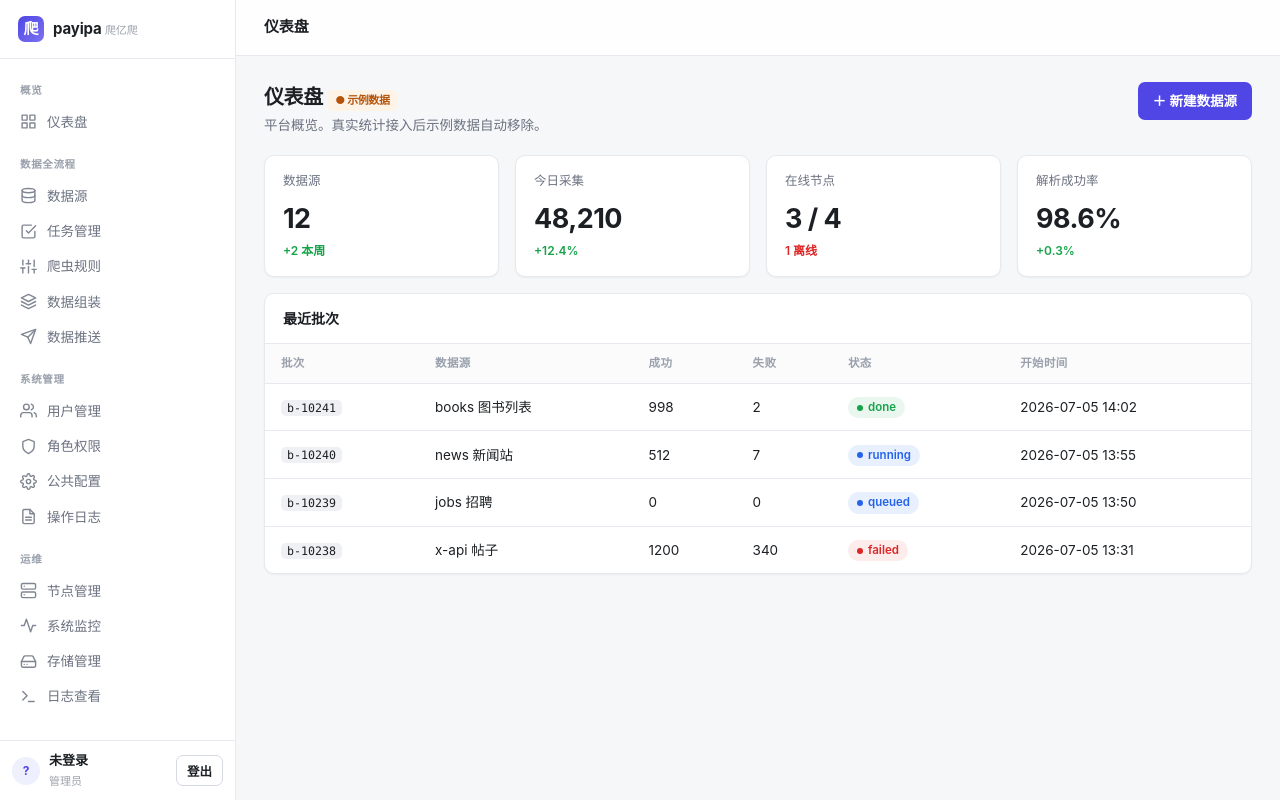
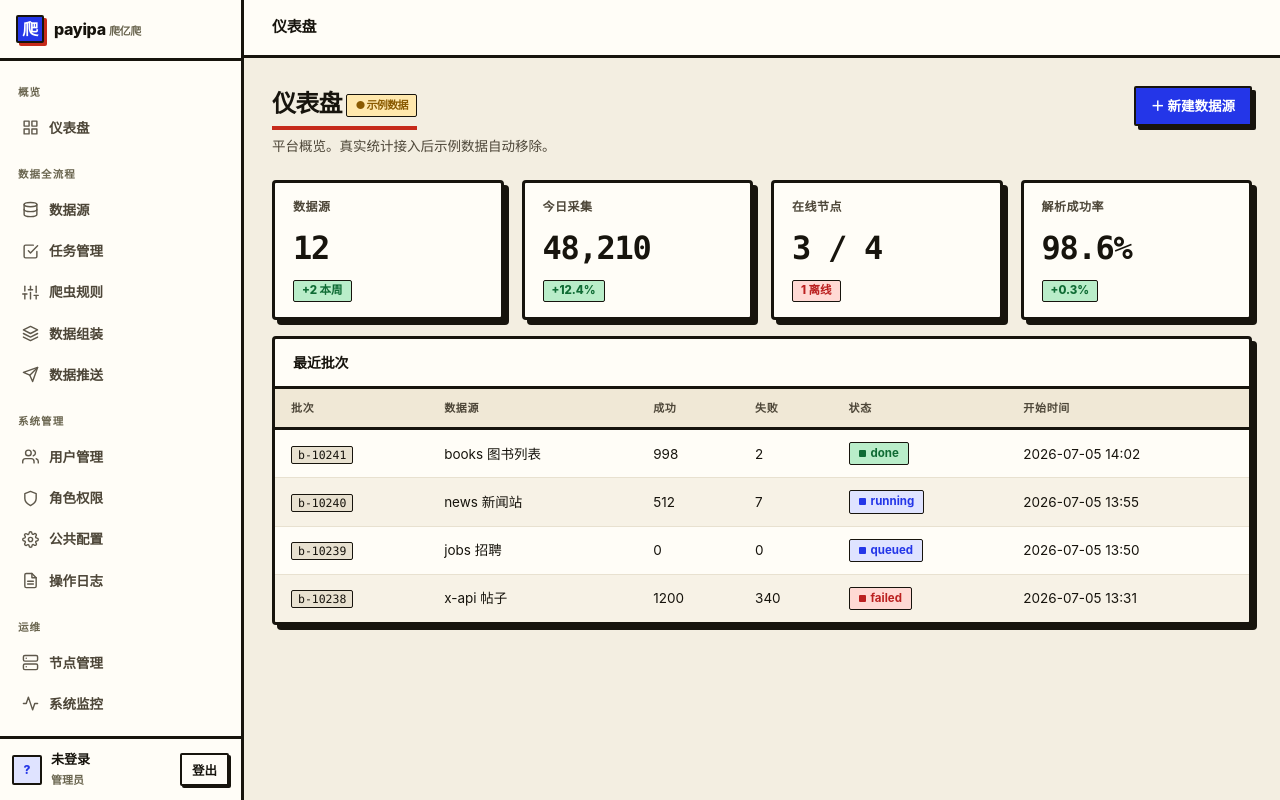
Before and after one commit to yuanqimanong/payipa, a FastAPI app: template apps/server/src/pyp_server/templates/dashboard.html in a window 1280 px wide. Run offline with FastAPI, Linux system fonts and the light colour scheme; the template is opened without the code that fills it, so the values that code supplies are empty; parts of the project's set-up code (start-up, migrations or seed data) failed here and were passed over.

Commit message:
frontend: neobrutalist "Ink & Cobalt" redesign of the design system
Reworks the shared design system (static/app.css) from the restrained modern-SaaS look
into an original neobrutalist identity — thick 3px ink borders, hard zero-blur offset
shadows, flat saturated fills (no gradients), heavy 800-weight headings, mono numerals,
and tactile buttons that physically press (translate into the shadow on :active). Because
every page shares these classes, the one file re-skins the whole app; CSS variable NAMES
are preserved so inline template styles + the Tabulator overrides keep working.

Identity: warm cream paper canvas, near-black warm ink for all structure, a single electric
cobalt accent (the system deliberately has exactly one blue — --blue collapses into --accent),
and red used only as spot ink (the 爬 brand mark's riso-misregistration offset + a red
underline under each page title + danger/error). Chosen via a 4-direction design panel
(acid-pop / ink-accent / print-registration / candy-brutalist) judged on fidelity, beauty,
cohesion, contrast, fit — ink-accent won (46 vs ~40), then grafted with deeper shadows,
bordered KPI delta pills, table zebra + accent-weak hover, layered focus rings, squared
badges/dots, and the misregistration brand mark. Original work in the general neobrutalist
style — not copied from any library. Kept single-theme (warm-paper light) by design, and
system-font by build constraint (no build step, CSP blocks webfonts). All fg/bg pairs AA.

- static/app.css: full token + component rewrite (all existing selectors preserved).
- templates/data.html: Tabulator overrides matched to the style (3px ink header, bold
  uppercase headers, zebra, accent-weak row hover, cobalt active pager).

Verified: server renders /login 200 + /static/app.css 200 with the new system; no template
breakage. Preview artifact shared separately.

Co-Authored-By: Claude Opus 4.8 <noreply@anthropic.com>

```diff
--- a/apps/server/src/pyp_server/static/app.css
+++ b/apps/server/src/pyp_server/static/app.css
@@ -1,29 +1,35 @@
-/* payipa 设计系统 —— 干净、克制、现代（Linear/Vercel/JP·KR SaaS 审美）。无外部依赖。 */
+/* payipa 设计系统 —— 新粗野主义「墨与钴蓝」(Ink & Cobalt)。
+   暖米白纸感画布 · 纯墨黑描边与字重 · 唯一电光钴蓝作强调 · 红色仅作点墨(品牌错位/标题下划/危险/报错)。
+   硬偏移阴影零模糊、零渐变、无外部依赖(仅系统字体)。按压即陷、边厚色平、数字走等宽——生猛但仍适合密集数据台。 */
 :root {
-  --bg: #f6f7f9;
-  --surface: #ffffff;
-  --surface-2: #fbfbfc;
-  --border: #e7e9ee;
-  --border-strong: #d5d9e0;
-  --text: #1c2024;
-  --text-muted: #6b7280;
-  --text-faint: #9aa1ac;
-  --accent: #4f46e5;
-  --accent-weak: #eef0fe;
-  --accent-hover: #4338ca;
-  --green: #16a34a; --green-bg: #e9f7ef;
-  --amber: #b45309; --amber-bg: #fdf3e7;
-  --red: #dc2626; --red-bg: #fdecec;
-  --blue: #2563eb; --blue-bg: #e8f0fe;
-  --gray-bg: #eef0f3;
-  --radius: 10px;
-  --radius-sm: 7px;
-  --shadow-sm: 0 1px 2px rgba(16, 24, 40, 0.05);
-  --shadow: 0 1px 3px rgba(16, 24, 40, 0.08), 0 1px 2px rgba(16, 24, 40, 0.04);
-  --sidebar-w: 236px;
-  --topbar-h: 56px;
+  --ink: #17140d;                        /* 结构墨色：所有描边 + 所有硬阴影 */
+  --bg: #f3eee1;                         /* 暖奶油画布（纸感） */
+  --surface: #fffdf7;                    /* 暖白卡面 */
+  --surface-2: #f0e8d6;                  /* 表头 / 斑马 / 悬停暖调 */
+  --border: #17140d;                     /* 标准墨边 */
+  --border-strong: #000000;              /* 极致墨边（输入框） */
+  --text: #17140d;                       /* 近黑正文（对纸 15.9:1） */
+  --text-muted: #4d4638;                 /* 暖褐次级文字 */
+  --text-faint: #6b6650;                 /* 暖灰辅助 / 标签 */
+  --accent: #2436e8;                     /* 唯一强调：电光钴蓝 */
+  --accent-weak: #dfe3ff;                /* 钴蓝浅晕：焦点环 / 头像底 / 行悬停 */
+  --accent-hover: #1b28c4;               /* 钴蓝加深 */
+  --red-ink: #c62a1a;                    /* 点墨红：品牌错位 + 标题下划（非语义红，专供仪式感） */
+  --green: #0f6b34; --green-bg: #b9edc9;
+  --amber: #8a5a00; --amber-bg: #ffe8ad;
+  --red: #bb2020;   --red-bg: #ffd9d4;
+  --blue: #2436e8;  --blue-bg: #dfe3ff;  /* 语义蓝复用强调色，守住「系统只有一种蓝」 */
+  --gray-bg: #e8e1d0;
+  --radius: 4px;
+  --radius-sm: 2px;
+  --shadow-sm: 2px 2px 0 var(--ink);     /* 硬偏移、零模糊 */
+  --shadow: 4px 4px 0 var(--ink);        /* 交互件静止态 */
+  --shadow-lg: 5px 5px 0 var(--ink);     /* 卡片 / 统计块：更深，压过参考实现 */
+  --sidebar-w: 244px;
+  --topbar-h: 58px;
   --font: -apple-system, BlinkMacSystemFont, "Segoe UI", "PingFang SC", "Hiragino Sans GB",
     "Microsoft YaHei", Roboto, Helvetica, Arial, sans-serif;
+  --mono: "SF Mono", "JetBrains Mono", "Cascadia Code", Consolas, monospace;
 }
 
 * { box-sizing: border-box; }
@@ -36,124 +42,148 @@ body {
   line-height: 1.5;
   -webkit-font-smoothing: antialiased;
 }
-a { color: var(--accent); text-decoration: none; }
-a:hover { color: var(--accent-hover); }
-code { background: var(--gray-bg); padding: 1px 6px; border-radius: 5px; font-size: 0.86em;
-  font-family: "SF Mono", "JetBrains Mono", Consolas, monospace; }
+::selection { background: var(--accent); color: #fff; }
+a { color: var(--accent); text-decoration: none; font-weight: 600; }
+a:hover { color: var(--accent-hover); text-decoration: underline; text-underline-offset: 2px; }
+a:focus-visible { outline: 2px solid var(--accent); outline-offset: 2px; border-radius: 1px; }
+code { background: var(--gray-bg); padding: 1px 6px; border: 1.5px solid var(--ink); border-radius: var(--radius-sm);
+  font-size: 0.85em; font-family: var(--mono); }
 
 /* ── 布局：侧栏 + 主区 ─────────────────────────────────────────── */
 .layout { display: flex; min-height: 100vh; }
 .sidebar {
   width: var(--sidebar-w); flex-shrink: 0; background: var(--surface);
-  border-right: 1px solid var(--border); display: flex; flex-direction: column;
+  border-right: 3px solid var(--ink); display: flex; flex-direction: column;
   position: sticky; top: 0; height: 100vh;
 }
-.brand { display: flex; align-items: center; gap: 9px; padding: 16px 18px; font-weight: 700;
-  font-size: 15px; letter-spacing: -0.01em; border-bottom: 1px solid var(--border); }
-.brand .logo { width: 26px; height: 26px; border-radius: 7px;
-  background: linear-gradient(135deg, var(--accent), #7c72f0); color: #fff; display: grid;
-  place-items: center; font-size: 15px; }
-.brand small { color: var(--text-faint); font-weight: 500; font-size: 11px; }
+.brand { display: flex; align-items: center; gap: 10px; padding: 15px 16px; font-weight: 800;
+  font-size: 16px; letter-spacing: -0.02em; border-bottom: 3px solid var(--ink); }
+/* 品牌标「爬」= 双版错位（riso misregistration）：钴蓝版在上，红版硬偏移在后，模拟套印错位 */
+.brand .logo { width: 28px; height: 28px; border-radius: var(--radius-sm); background: var(--accent);
+  color: #fff; display: grid; place-items: center; font-size: 16px; font-weight: 800;
+  border: 2px solid var(--ink); box-shadow: 3px 3px 0 var(--red-ink); }
+.brand small { color: var(--text-faint); font-weight: 600; font-size: 11px; }
 .nav { flex: 1; overflow-y: auto; padding: 12px 10px; }
-.nav-group { margin-bottom: 6px; }
-.nav-group-label { padding: 12px 10px 5px; font-size: 10.5px; font-weight: 600; letter-spacing: 0.06em;
+.nav-group { margin-bottom: 8px; }
+.nav-group-label { padding: 12px 8px 5px; font-size: 10.5px; font-weight: 800; letter-spacing: 0.1em;
   color: var(--text-faint); text-transform: uppercase; }
 .nav-item { display: flex; align-items: center; gap: 10px; padding: 7px 10px; border-radius: var(--radius-sm);
-  color: var(--text-muted); font-weight: 500; font-size: 13.5px; margin: 1px 0; transition: background .12s, color .12s; }
-.nav-item:hover { background: var(--surface-2); color: var(--text); }
-.nav-item.active { background: var(--accent-weak); color: var(--accent); font-weight: 600; }
-.nav-item .ic { width: 17px; height: 17px; flex-shrink: 0; opacity: .85; }
+  color: var(--text-muted); font-weight: 600; font-size: 13.5px; margin: 3px 0;
+  border: 2px solid transparent; transition: transform .1s, background .1s, border-color .1s, box-shadow .1s; }
+.nav-item:hover { background: var(--surface-2); color: var(--text); border-color: var(--ink); }
+.nav-item.active { background: var(--accent); color: #fff; border-color: var(--ink); font-weight: 700;
+  box-shadow: var(--shadow-sm); }
+.nav-item:focus-visible { outline: none; border-color: var(--ink); box-shadow: 0 0 0 3px var(--accent-weak); }
+.nav-item .ic { width: 17px; height: 17px; flex-shrink: 0; opacity: .9; }
 .nav-item.active .ic { opacity: 1; }
-.sidebar-foot { border-top: 1px solid var(--border); padding: 10px 12px; display: flex;
+.sidebar-foot { border-top: 3px solid var(--ink); padding: 11px 12px; display: flex;
   align-items: center; gap: 9px; font-size: 13px; }
-.avatar { width: 28px; height: 28px; border-radius: 50%; background: var(--accent-weak); color: var(--accent);
-  display: grid; place-items: center; font-weight: 700; font-size: 12px; flex-shrink: 0; }
+.avatar { width: 30px; height: 30px; border-radius: var(--radius-sm); background: var(--accent-weak);
+  color: var(--accent); display: grid; place-items: center; font-weight: 800; font-size: 12px;
+  flex-shrink: 0; border: 2px solid var(--ink); }
 .sidebar-foot .who { flex: 1; overflow: hidden; }
-.sidebar-foot .who b { display: block; font-weight: 600; font-size: 13px; }
-.sidebar-foot .who span { color: var(--text-faint); font-size: 11px; }
+.sidebar-foot .who b { display: block; font-weight: 700; font-size: 13px; }
+.sidebar-foot .who span { color: var(--text-faint); font-size: 11px; font-weight: 600; }
 
 .main { flex: 1; min-width: 0; display: flex; flex-direction: column; }
-.topbar { height: var(--topbar-h); background: rgba(255,255,255,.85); backdrop-filter: blur(8px);
-  border-bottom: 1px solid var(--border); display: flex; align-items: center; gap: 12px;
-  padding: 0 28px; position: sticky; top: 0; z-index: 10; }
-.topbar h1 { font-size: 15px; font-weight: 650; margin: 0; letter-spacing: -0.01em; }
-.topbar .crumb { color: var(--text-faint); font-size: 13px; }
+.topbar { height: var(--topbar-h); background: var(--surface); border-bottom: 3px solid var(--ink);
+  display: flex; align-items: center; gap: 12px; padding: 0 28px; position: sticky; top: 0; z-index: 10; }
+.topbar h1 { font-size: 15px; font-weight: 800; margin: 0; letter-spacing: -0.02em; }
+.topbar .crumb { color: var(--text-faint); font-size: 13px; font-weight: 600; }
 .topbar .spacer { flex: 1; }
-.content { padding: 26px 28px 48px; max-width: 1240px; width: 100%; }
+.content { padding: 28px; max-width: 1240px; width: 100%; }
 
 /* ── 页头 ──────────────────────────────────────────────────────── */
-.page-head { display: flex; align-items: flex-start; gap: 16px; margin-bottom: 20px; }
+.page-head { display: flex; align-items: flex-start; gap: 16px; margin-bottom: 24px; }
 .page-head .titles { flex: 1; }
-.page-head h2 { margin: 0 0 3px; font-size: 20px; font-weight: 680; letter-spacing: -0.02em; }
+/* 标题下点墨红线：每页一次、别处不用，读作刻意的点墨，非第二主题色 */
+.page-head h2 { margin: 0 0 6px; font-size: 24px; font-weight: 800; letter-spacing: -0.03em;
+  display: inline-block; border-bottom: 4px solid var(--red-ink); padding-bottom: 4px; }
 .page-head p { margin: 0; color: var(--text-muted); font-size: 13.5px; }
-.page-head .actions { display: flex; gap: 8px; }
+.page-head .actions { display: flex; gap: 10px; }
 
 /* ── 卡片 / 统计 ───────────────────────────────────────────────── */
-.card { background: var(--surface); border: 1px solid var(--border); border-radius: var(--radius);
-  box-shadow: var(--shadow-sm); }
+.card { background: var(--surface); border: 3px solid var(--ink); border-radius: var(--radius);
+  box-shadow: var(--shadow-lg); }
 .card-pad { padding: 18px 20px; }
-.card-head { padding: 14px 18px; border-bottom: 1px solid var(--border); font-weight: 620; font-size: 14px; }
-.grid { display: grid; gap: 16px; }
+.card-head { padding: 13px 18px; border-bottom: 3px solid var(--ink); font-weight: 800; font-size: 14px;
+  letter-spacing: -0.01em; }
+.grid { display: grid; gap: 18px; }
 .grid.cols-4 { grid-template-columns: repeat(4, 1fr); }
 .grid.cols-3 { grid-template-columns: repeat(3, 1fr); }
 .grid.cols-2 { grid-template-columns: repeat(2, 1fr); }
 @media (max-width: 1080px) { .grid.cols-4 { grid-template-columns: repeat(2, 1fr); } }
 @media (max-width: 720px) { .grid.cols-4, .grid.cols-3, .grid.cols-2 { grid-template-columns: 1fr; } }
-.stat { background: var(--surface); border: 1px solid var(--border); border-radius: var(--radius);
-  padding: 16px 18px; box-shadow: var(--shadow-sm); }
-.stat .k { color: var(--text-muted); font-size: 12.5px; font-weight: 550; display: flex; align-items: center; gap: 7px; }
-.stat .k .ic { width: 15px; height: 15px; opacity: .7; }
-.stat .v { font-size: 27px; font-weight: 700; letter-spacing: -0.02em; margin: 8px 0 2px; }
-.stat .d { font-size: 12px; font-weight: 600; }
-.stat .d.up { color: var(--green); } .stat .d.down { color: var(--red); } .stat .d.flat { color: var(--text-faint); }
+.stat { background: var(--surface); border: 3px solid var(--ink); border-radius: var(--radius);
+  padding: 15px 18px; box-shadow: var(--shadow-lg); transition: transform .1s, box-shadow .1s; }
+.stat:hover { transform: translate(-2px, -2px); box-shadow: 7px 7px 0 var(--ink); }
+.stat .k { color: var(--text-muted); font-size: 12px; font-weight: 700; text-transform: uppercase;
+  letter-spacing: 0.04em; display: flex; align-items: center; gap: 7px; }
+.stat .k .ic { width: 15px; height: 15px; opacity: .8; }
+.stat .v { font-size: 32px; font-weight: 800; letter-spacing: -0.04em; margin: 8px 0 6px; font-family: var(--mono); }
+/* 增量走带边药丸块（比纯彩字更生猛、更好扫读） */
+.stat .d { display: inline-flex; align-items: center; font-size: 11.5px; font-weight: 800; padding: 1px 8px;
+  border: 1.5px solid var(--ink); border-radius: var(--radius-sm); background: var(--gray-bg); color: var(--text-muted); }
+.stat .d.up { background: var(--green-bg); color: var(--green); }
+.stat .d.down { background: var(--red-bg); color: var(--red); }
+.stat .d.flat { background: var(--gray-bg); color: var(--text-faint); }
 
 /* ── 表格 ──────────────────────────────────────────────────────── */
 .table-wrap { overflow-x: auto; }
 table.tbl { width: 100%; border-collapse: collapse; }
-table.tbl th { text-align: left; font-size: 11.5px; font-weight: 600; letter-spacing: 0.03em;
-  text-transform: uppercase; color: var(--text-faint); padding: 11px 16px; border-bottom: 1px solid var(--border);
+table.tbl th { text-align: left; font-size: 11px; font-weight: 800; letter-spacing: 0.06em;
+  text-transform: uppercase; color: var(--text-muted); padding: 11px 16px; border-bottom: 3px solid var(--ink);
   background: var(--surface-2); white-space: nowrap; }
-table.tbl td { padding: 12px 16px; border-bottom: 1px solid var(--border); font-size: 13.5px; }
+table.tbl td { padding: 12px 16px; border-bottom: 1.5px solid var(--gray-bg); font-size: 13.5px; }
+table.tbl tbody tr:nth-child(even) { background: color-mix(in srgb, var(--surface-2) 50%, transparent); }
 table.tbl tbody tr:last-child td { border-bottom: 0; }
-table.tbl tbody tr:hover { background: var(--surface-2); }
-.empty { padding: 40px; text-align: center; color: var(--text-faint); font-size: 13.5px; }
+table.tbl tbody tr:hover { background: var(--accent-weak); }
+.empty { padding: 34px; text-align: center; color: var(--text-faint); font-size: 13.5px; font-weight: 600;
+  border: 2px dashed var(--ink); border-radius: var(--radius); background: var(--surface-2); margin: 8px; }
 
-/* ── 按钮 ──────────────────────────────────────────────────────── */
-.btn { display: inline-flex; align-items: center; gap: 6px; padding: 8px 14px; border-radius: var(--radius-sm);
-  font-size: 13.5px; font-weight: 600; border: 1px solid transparent; cursor: pointer; transition: all .12s;
-  background: var(--accent); color: #fff; }
-.btn:hover { background: var(--accent-hover); color: #fff; }
-.btn.ghost { background: var(--surface); color: var(--text); border-color: var(--border-strong); }
-.btn.ghost:hover { background: var(--surface-2); }
-.btn.danger { background: var(--red); } .btn.danger:hover { background: #b91c1c; }
-.btn.sm { padding: 5px 10px; font-size: 12.5px; }
-.btn:disabled { opacity: .5; cursor: not-allowed; }
+/* ── 按钮：可按压的触觉块 ──────────────────────────────────────── */
+.btn { display: inline-flex; align-items: center; gap: 6px; padding: 8px 15px; border-radius: var(--radius-sm);
+  font-size: 13.5px; font-weight: 700; border: 2px solid var(--ink); cursor: pointer;
+  transition: transform .08s, box-shadow .08s, background .1s; background: var(--accent); color: #fff;
+  box-shadow: var(--shadow); }
+.btn:hover { background: var(--accent-hover); color: #fff; transform: translate(-1px, -1px); box-shadow: var(--shadow-lg); }
+.btn:active { transform: translate(4px, 4px); box-shadow: 0 0 0 var(--ink); }
+.btn:focus-visible { outline: none; box-shadow: 0 0 0 3px var(--accent-weak), var(--shadow); }
+.btn.ghost { background: var(--surface); color: var(--text); }
+.btn.ghost:hover { background: var(--surface-2); color: var(--text); }
+.btn.danger { background: var(--red); color: #fff; }
+.btn.danger:hover { background: #911616; color: #fff; }
+.btn.sm { padding: 5px 10px; font-size: 12.5px; box-shadow: var(--shadow-sm); }
+.btn.sm:hover { box-shadow: var(--shadow); }
+.btn.sm:active { transform: translate(2px, 2px); box-shadow: 0 0 0 var(--ink); }
+.btn:disabled { opacity: .45; cursor: not-allowed; transform: none; box-shadow: var(--shadow-sm); }
 
-/* ── 徽章 / 状态点 ─────────────────────────────────────────────── */
-.badge { display: inline-flex; align-items: center; gap: 5px; padding: 2px 9px; border-radius: 20px;
-  font-size: 11.5px; font-weight: 600; background: var(--gray-bg); color: var(--text-muted); }
+/* ── 徽章 / 状态点（方形块 + 方点，呼应套印版式）───────────────── */
+.badge { display: inline-flex; align-items: center; gap: 5px; padding: 2px 9px; border-radius: var(--radius-sm);
+  font-size: 11.5px; font-weight: 700; border: 1.5px solid var(--ink); background: var(--gray-bg); color: var(--text-muted); }
 .badge.green { background: var(--green-bg); color: var(--green); }
 .badge.amber { background: var(--amber-bg); color: var(--amber); }
 .badge.red { background: var(--red-bg); color: var(--red); }
 .badge.blue { background: var(--blue-bg); color: var(--blue); }
-.badge .dot { width: 6px; height: 6px; border-radius: 50%; background: currentColor; }
+.badge .dot { width: 7px; height: 7px; border-radius: 1px; background: currentColor; }
 
 /* ── 表单 ──────────────────────────────────────────────────────── */
 .field { margin-bottom: 15px; }
-.field > label { display: block; font-size: 13px; font-weight: 600; margin-bottom: 6px; }
-.field .hint { font-weight: 400; color: var(--text-faint); font-size: 12px; }
-input, textarea, select { width: 100%; padding: 8px 11px; border: 1px solid var(--border-strong);
+.field > label { display: block; font-size: 13px; font-weight: 700; margin-bottom: 6px; }
+.field .hint { font-weight: 500; color: var(--text-faint); font-size: 12px; }
+input, textarea, select { width: 100%; padding: 8px 11px; border: 2px solid var(--border-strong);
   border-radius: var(--radius-sm); font-size: 13.5px; font-family: inherit; color: var(--text); background: #fff;
-  transition: border-color .12s, box-shadow .12s; }
+  transition: border-color .1s, box-shadow .1s; }
 input:focus, textarea:focus, select:focus { outline: none; border-color: var(--accent);
-  box-shadow: 0 0 0 3px var(--accent-weak); }
-textarea { min-height: 70px; resize: vertical; }
-.form-error { background: var(--red-bg); color: var(--red); padding: 9px 12px; border-radius: var(--radius-sm);
-  font-size: 13px; margin-bottom: 14px; }
+  box-shadow: 0 0 0 3px var(--accent-weak), 3px 3px 0 var(--accent); }
+textarea { min-height: 72px; resize: vertical; }
+.form-error { background: var(--red-bg); color: var(--red); padding: 10px 13px; border: 2px solid var(--ink);
+  border-radius: var(--radius-sm); font-size: 13px; font-weight: 700; margin-bottom: 14px; box-shadow: var(--shadow-sm); }
 .form-actions { display: flex; gap: 10px; margin-top: 20px; }
 
 /* 工具类 */
 .muted { color: var(--text-muted); } .faint { color: var(--text-faint); }
-.mono { font-family: "SF Mono", Consolas, monospace; }
-.mock-tag { display: inline-flex; align-items: center; gap: 5px; font-size: 11px; font-weight: 600;
-  color: var(--amber); background: var(--amber-bg); padding: 2px 8px; border-radius: 6px; }
+.mono { font-family: var(--mono); }
+.mock-tag { display: inline-flex; align-items: center; gap: 5px; font-size: 11px; font-weight: 700;
+  color: var(--amber); background: var(--amber-bg); padding: 2px 8px; border: 1.5px solid var(--ink);
+  border-radius: var(--radius-sm); vertical-align: middle; }
```
Also changed, not shown: apps/server/src/pyp_server/templates/data.html (+11 -2 lines).
